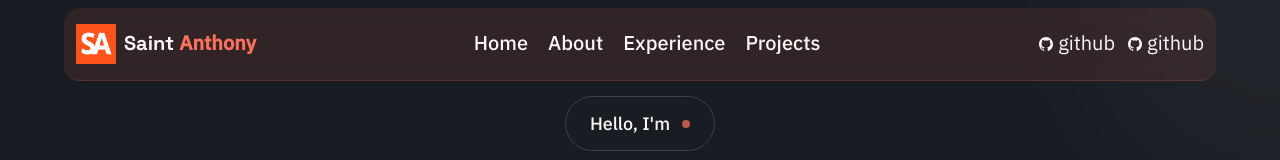
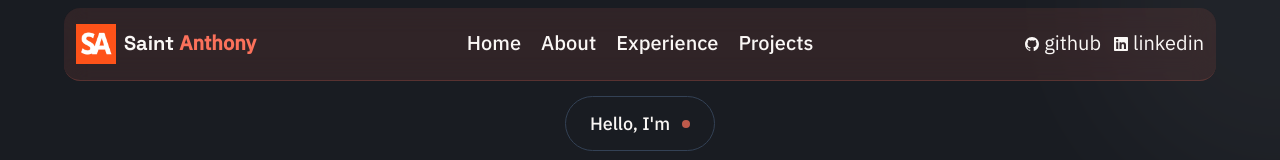
Before and after one commit to Anthony-Mensah/devfolio, a React (Vite) app: page / in a window 1280 px wide. Shown: the top 160 px of the page. Built offline with nearby package versions, Linux system fonts and the light colour scheme.

Commit message:
chore: update links in navbar

```diff
--- a/src/components/v2/navbar.tsx
+++ b/src/components/v2/navbar.tsx
@@ -3,6 +3,7 @@ import { useState } from 'react';
 import MobileNav from './mobile-nav';
 import { CiMenuFries } from 'react-icons/ci';
 import { IoLogoGithub } from 'react-icons/io';
+import { FaLinkedin } from 'react-icons/fa';
 
 const navLinks = [
   {
@@ -50,17 +51,19 @@ const Navbar = () => {
           {/* links */}
           <div className="hidden items-center space-x-3 lg:flex">
             {/* github */}
-            <a href="https://www.linkedin.com/in/anthony-mensah-3b4925227/" target="_blank">
+            <a href="https://github.com/Anthony-Mensah" target="_blank">
               <div className="flex items-center space-x-1">
                 <IoLogoGithub />
                 <span className="nav-link">github</span>
               </div>
             </a>
-            {/* github */}
-            <div className="flex items-center space-x-1">
-              <IoLogoGithub />
-              <span>github</span>
-            </div>
+            {/* linkedin */}
+            <a href="https://www.linkedin.com/in/anthony-mensah-3b4925227/" target="_blank">
+              <div className="flex items-center space-x-1">
+                <FaLinkedin />
+                <span className="nav-link">linkedin</span>
+              </div>
+            </a>
           </div>
           {/* hamburger menu */}
           <div className="relative md:hidden" onClick={() => setIsOpen((prev) => !prev)}>
```
